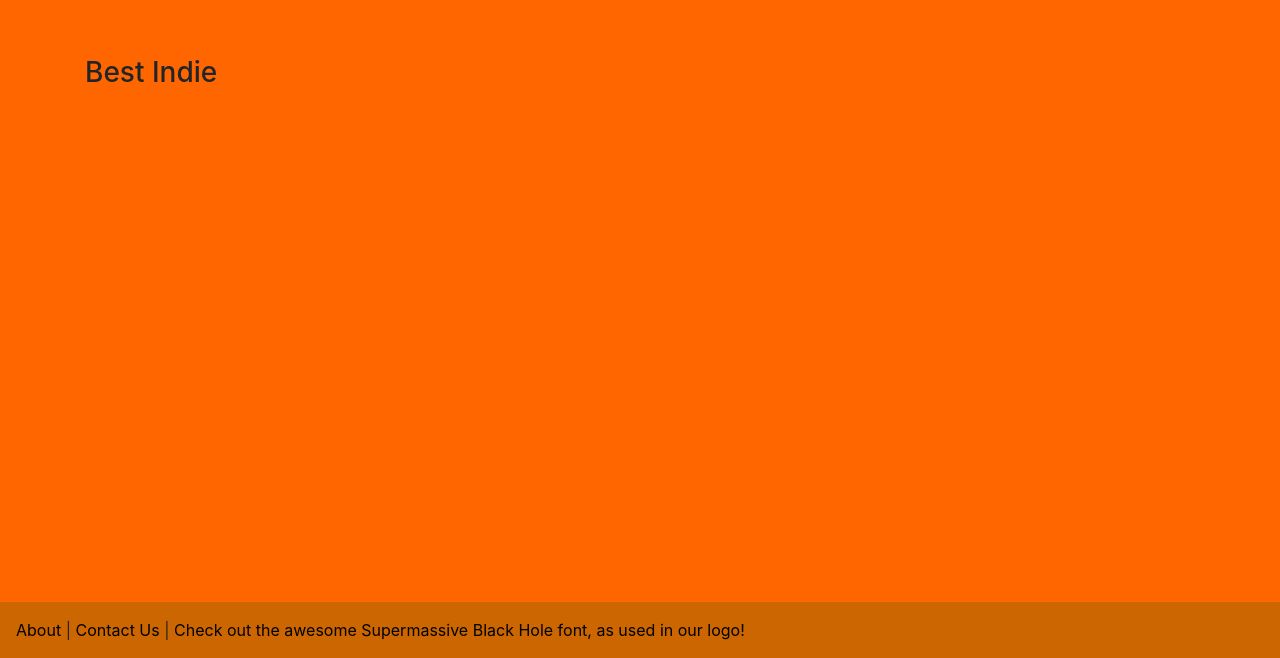
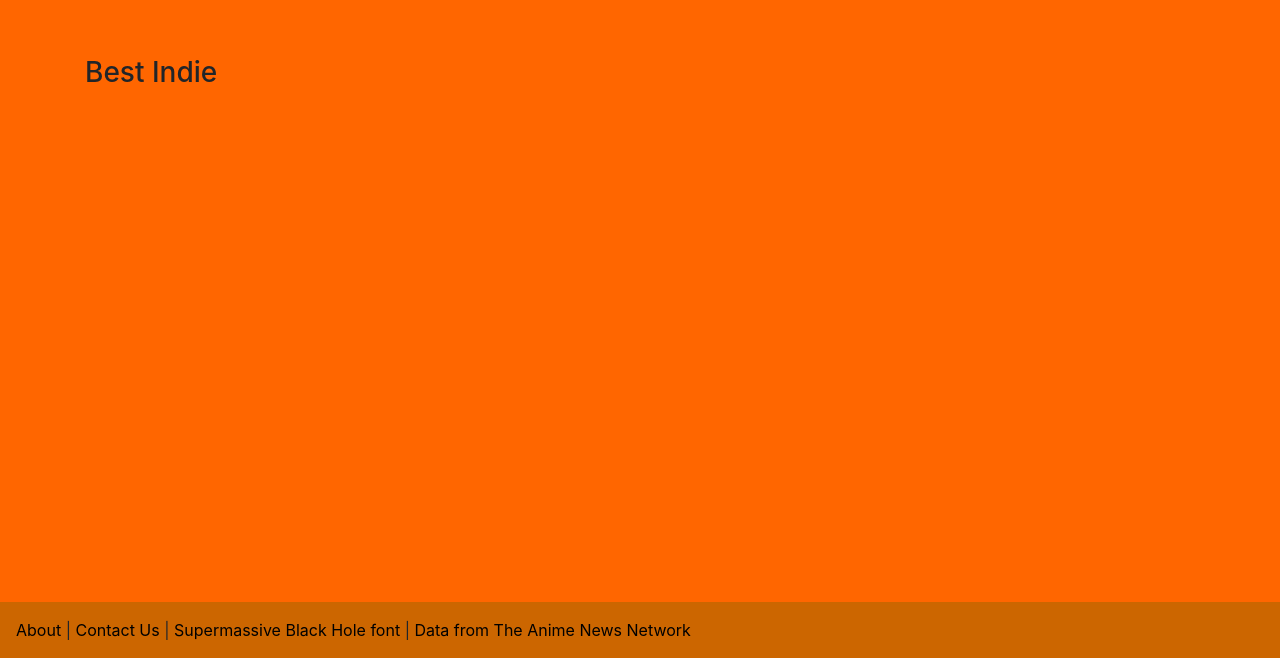
Before and after one commit to AldoAbdn/AnimeSenpai, a website: page index.html in a window 1280 px wide. Shown: the part 1893-2551 px from the top of the page. Drawn offline with nearby package versions, Linux system fonts and the light colour scheme; some packages are replaced by stand-ins of ours; no server answers.

Commit message:
Little touches to front page

```diff
--- a/index.html
+++ b/index.html
@@ -57,7 +57,9 @@
         <a> | </a>
         <a href="#!contact-us">Contact Us</a>
         <a> | </a>
-        <a href="https://mistifonts.com/supermassive-black-hole/">Check out the awesome Supermassive Black Hole font, as used in our logo!</a>
+        <a href="https://mistifonts.com/supermassive-black-hole/">Supermassive Black Hole font</a>
+        <a> | </a>
+        <a href="https://www.animenewsnetwork.com/?ann-edition=uk">Data from The Anime News Network</a>
       </nav>
     </footer>
 
```
